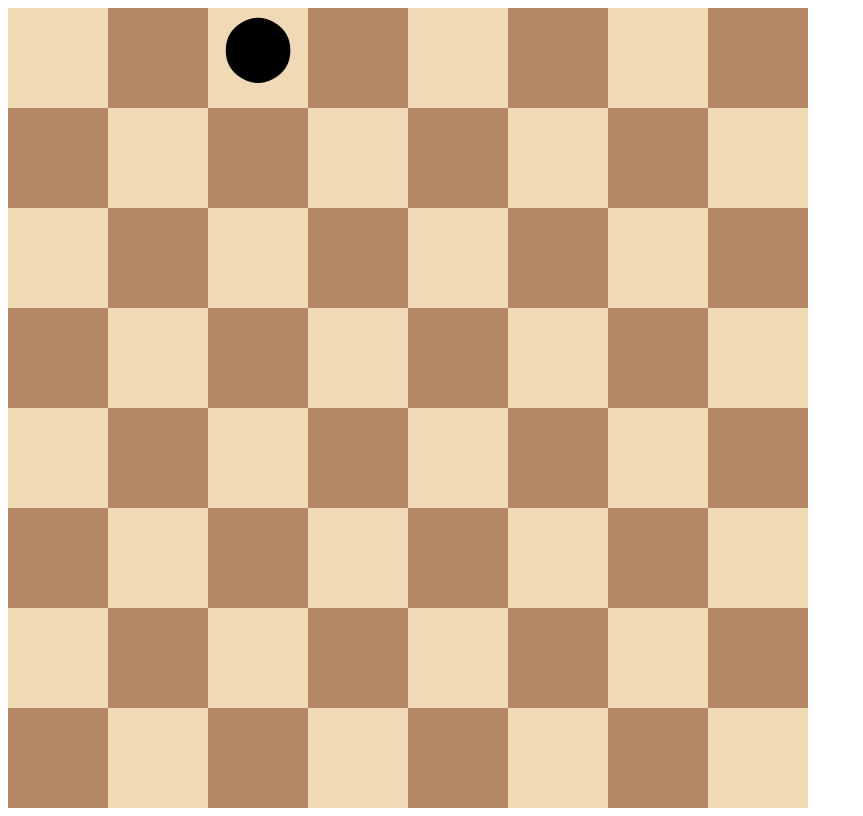
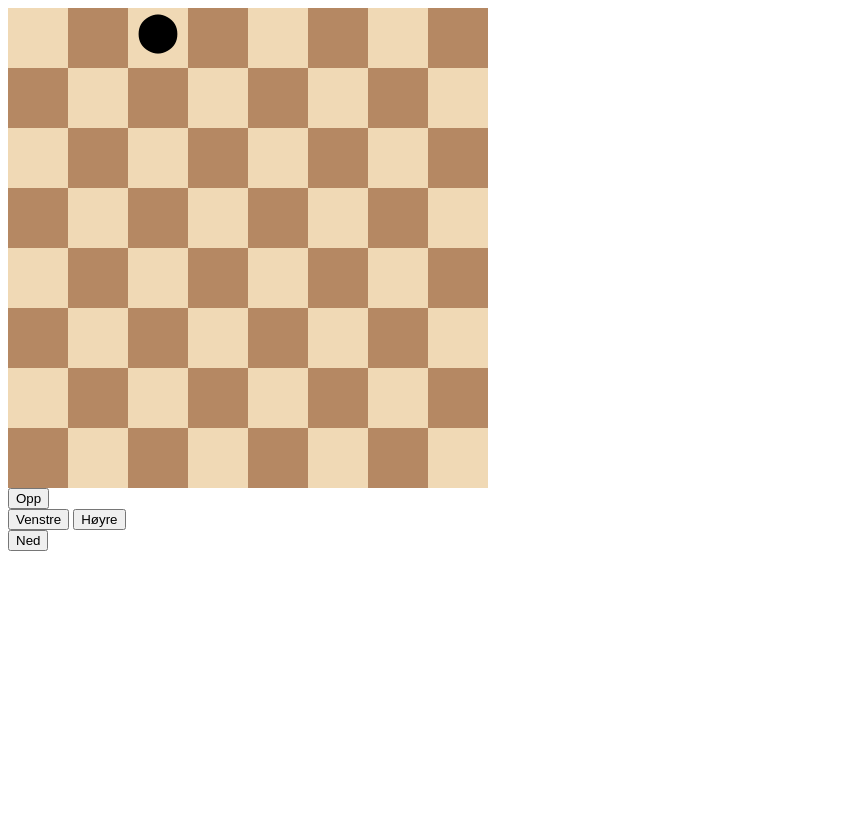
Before and after one commit to GetAcademy/BoardAndPieces, a plain HTML site: page index.html in a window 1280 px wide. Shown: the whole page, without its empty margins (0-863 px from the left). Drawn offline with Linux system fonts and the light colour scheme.

Commit message:
Update index.html

```diff
--- a/index.html
+++ b/index.html
@@ -8,15 +8,18 @@
     <style>
         #board {
             display: grid;
-            grid-template-columns: repeat(8, 100px);
-            grid-template-rows: repeat(8, 100px);
-            height: 800px;
-            width: 800px;
+            grid-template-columns: repeat(8, 60px);
+            grid-template-rows: repeat(8, 60px);
+            height: 480px;
+            width: 480px;
         }
-        .dark, .light{
-            font-size: 400%;
+
+        .dark,
+        .light {
+            font-size: 240%;
             text-align: center;
         }
+
         .dark {
             background-color: rgb(181, 136, 99);
         }
@@ -29,78 +32,57 @@
 
 <body>
     <div id="board">
-        <div class="light"></div>
-        <div class="dark"></div>
-        <div class="light">⬤</div>
-        <div class="dark"></div>
-        <div class="light"></div>
-        <div class="dark"></div>
-        <div class="light"></div>
-        <div class="dark"></div>
+    </div>
+    <button onclick="move(-1,0)">Opp</button><br/>
+    <button onclick="move(0,-1)">Venstre</button>
+    <button onclick="move(0,1)">Høyre</button><br/>
+    <button onclick="move(1,0)">Ned</button>
 
-        <div class="dark"></div>
-        <div class="light"></div>
-        <div class="dark"></div>
-        <div class="light"></div>
-        <div class="dark"></div>
-        <div class="light"></div>
-        <div class="dark"></div>
-        <div class="light"></div>
+    <script>
+        // model
+        var pieceRow = 0;
+        var pieceCol = 2;
 
-        <div class="light"></div>
-        <div class="dark"></div>
-        <div class="light"></div>
-        <div class="dark"></div>
-        <div class="light"></div>
-        <div class="dark"></div>
-        <div class="light"></div>
-        <div class="dark"></div>
+        // controller
+        function move(moveRow, moveCol){
+            pieceRow += moveRow;
+            pieceCol += moveCol;
+            updateView();
+        }
 
-        <div class="dark"></div>
-        <div class="light"></div>
-        <div class="dark"></div>
-        <div class="light"></div>
-        <div class="dark"></div>
-        <div class="light"></div>
-        <div class="dark"></div>
-        <div class="light"></div>
+        // view
+        function getRowHtml(row, color1, color2){
+            return `
+                <div class="${color1}">${getCellContent(row, 0)}</div>
+                <div class="${color2}">${getCellContent(row, 1)}</div>
+                <div class="${color1}">${getCellContent(row, 2)}</div>
+                <div class="${color2}">${getCellContent(row, 3)}</div>
+                <div class="${color1}">${getCellContent(row, 4)}</div>
+                <div class="${color2}">${getCellContent(row, 5)}</div>
+                <div class="${color1}">${getCellContent(row, 6)}</div>
+                <div class="${color2}">${getCellContent(row, 7)}</div>
+            `;
+        }
 
-        <div class="light"></div>
-        <div class="dark"></div>
-        <div class="light"></div>
-        <div class="dark"></div>
-        <div class="light"></div>
-        <div class="dark"></div>
-        <div class="light"></div>
-        <div class="dark"></div>
 
-        <div class="dark"></div>
-        <div class="light"></div>
-        <div class="dark"></div>
-        <div class="light"></div>
-        <div class="dark"></div>
-        <div class="light"></div>
-        <div class="dark"></div>
-        <div class="light"></div>
+        updateView();
+        function updateView() {
+            document.getElementById('board').innerHTML = `
+                ${getRowHtml(0, 'light' ,'dark')}
+                ${getRowHtml(1, 'dark', 'light')}
+                ${getRowHtml(2, 'light' ,'dark')}
+                ${getRowHtml(3, 'dark', 'light')}
+                ${getRowHtml(4, 'light' ,'dark')}
+                ${getRowHtml(5, 'dark', 'light')}
+                ${getRowHtml(6, 'light' ,'dark')}
+                ${getRowHtml(7, 'dark', 'light')}
+            `;
+        }
 
-        <div class="light"></div>
-        <div class="dark"></div>
-        <div class="light"></div>
-        <div class="dark"></div>
-        <div class="light"></div>
-        <div class="dark"></div>
-        <div class="light"></div>
-        <div class="dark"></div>
-
-        <div class="dark"></div>
-        <div class="light"></div>
-        <div class="dark"></div>
-        <div class="light"></div>
-        <div class="dark"></div>
-        <div class="light"></div>
-        <div class="dark"></div>
-        <div class="light"></div>
-    </div>
+        function getCellContent(row, col) {
+            return pieceRow == row && pieceCol == col ? '⬤' : '';
+        }
+    </script>
 </body>
 
 </html>
```
